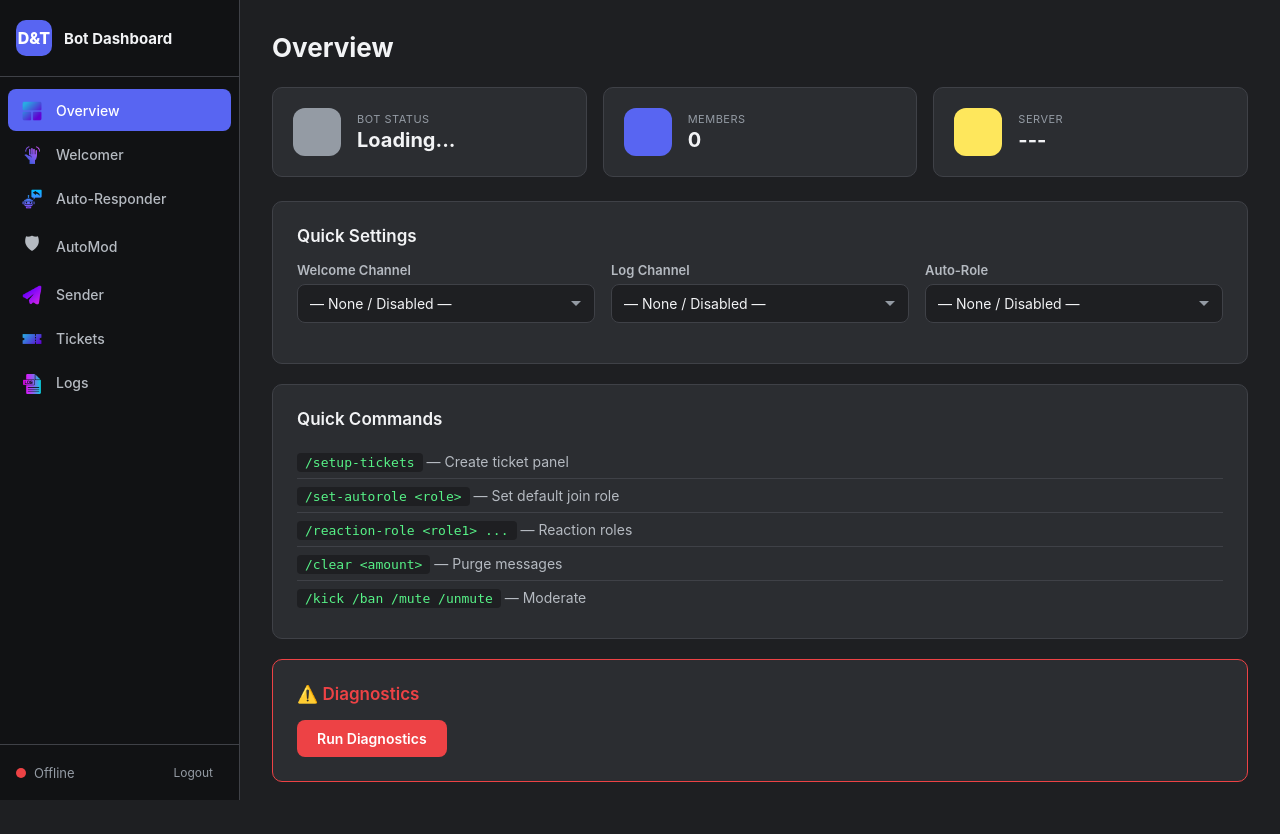
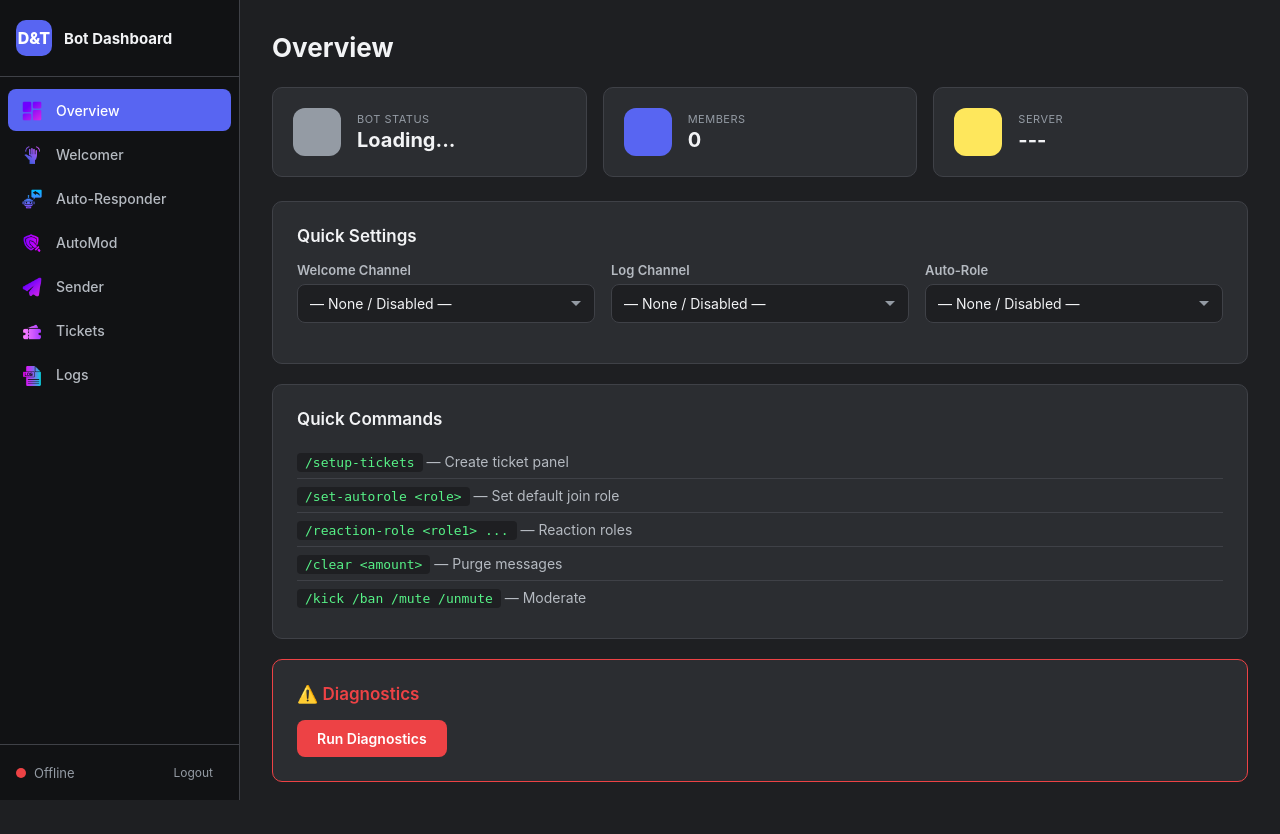
Before and after one commit to SuleimanAllibde/D-T-BOT, a Flask app: page / in a window 1280 px wide. Run offline with Flask 3, Linux system fonts and the light colour scheme; the visitor is signed in with stand-in values (Sample User, id 1); data comes from the database, SQL or seed files in the repository; data that the repository does not hold is empty.

Commit message:
Add automod icon to sidebar

```diff
--- a/dashboard/templates/base.html
+++ b/dashboard/templates/base.html
@@ -29,7 +29,7 @@
                     <span>Auto-Responder</span>
                 </a>
                 <a href="#" class="nav-item" data-tab="automod">
-                    <span class="nav-icon">&#128737;</span>
+                    <span class="nav-icon"><img src="/pics/auto%20mod.png" class="sidebar-icon" alt=""></span>
                     <span>AutoMod</span>
                 </a>
                 <a href="#" class="nav-item" data-tab="embed">
```
Also changed, not shown: pics/auto mod.png (added), pics/overview.png, pics/ticket.png.
